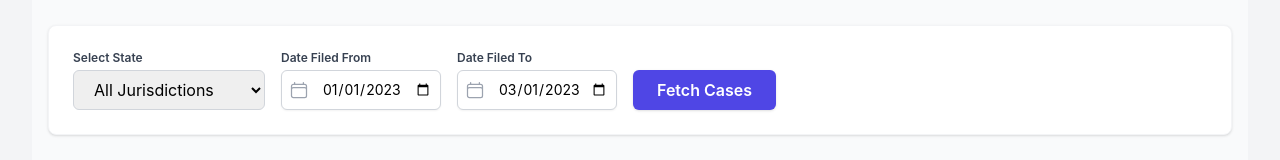
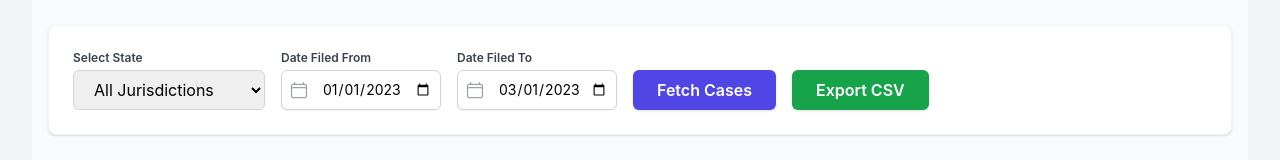
Before and after one commit to curleyjohn/depointel-frontend, a React (Create React App) app: page /cases in a window 1280 px wide. Shown: the part 195-355 px from the top of the page. Built offline with nearby package versions, Linux system fonts and the light colour scheme; no server answers.

Commit message:
Add Export CSV function to cases panel

```diff
--- a/src/pages/CaseDetails.tsx
+++ b/src/pages/CaseDetails.tsx
@@ -14,10 +14,14 @@ const CaseDetails: React.FC = () => {
   const [partiesDetails, setPartiesDetails] = useState<any>(null);
   const [loadingJudge, setLoadingJudge] = useState(false);
   const [loadingParties, setLoadingParties] = useState(false);
+  const [judgeError, setJudgeError] = useState<string | null>(null);
+  const [partiesError, setPartiesError] = useState<string | null>(null);
+  const [mainError, setMainError] = useState<string | null>(null);
 
   const handleFetchCaseDetails = useCallback(() => {
     if (!caseId) return;
     setIsLoading(true);
+    setMainError(null);
     getCaseById(caseId)
       .then(data => {
         setCase(data);
@@ -25,9 +29,15 @@ const CaseDetails: React.FC = () => {
         setRevealedFields({});
         setJudgeDetails(null);
         setPartiesDetails(null);
+        setJudgeError(null);
+        setPartiesError(null);
       })
       .catch(err => {
-        setError(err);
+        if (err.response?.status === 429 || err.response?.data?.is_ratelimited) {
+          setMainError('Too many requests in a day. Please try again tomorrow.');
+        } else {
+          setError(err);
+        }
         setCase(null);
       })
       .finally(() => {
@@ -44,10 +54,18 @@ const CaseDetails: React.FC = () => {
   const handleRevealJudge = async () => {
     if (!case_ || !case_.judge) return;
     setLoadingJudge(true);
+    setJudgeError(null);
     try {
       const data = await getJudgeDetails(case_.judge);
       setJudgeDetails(data);
       setRevealedFields(rf => ({ ...rf, judge: true }));
+    } catch (err: any) {
+      if (err.response?.status === 429 || err.response?.data?.is_ratelimited) {
+        setJudgeError('Too many requests in a day. Please try again tomorrow.');
+        setRevealedFields(rf => ({ ...rf, judge: true }));
+      } else {
+        setJudgeError('Failed to fetch judge details.');
+      }
     } finally {
       setLoadingJudge(false);
     }
@@ -56,14 +74,32 @@ const CaseDetails: React.FC = () => {
   const handleRevealParties = async () => {
     if (!case_ || !case_.parties) return;
     setLoadingParties(true);
+    setPartiesError(null);
     try {
       const data = await getPartiesDetails(case_.parties);
       setPartiesDetails(data);
       setRevealedFields(rf => ({ ...rf, parties: true }));
+    } catch (err: any) {
+      if (err.response?.status === 429 || err.response?.data?.is_ratelimited) {
+        setPartiesError('Too many requests in a day. Please try again tomorrow.');
+        setRevealedFields(rf => ({ ...rf, parties: true }));
+      } else {
+        setPartiesError('Failed to fetch parties details.');
+      }
     } finally {
       setLoadingParties(false);
     }
   };
+
+  if (mainError) {
+    return (
+      <div className="bg-white shadow rounded-lg p-6">
+        <div className="text-center py-4">
+          <span className="text-red-500 font-semibold">{mainError}</span>
+        </div>
+      </div>
+    );
+  }
 
   if (isLoading) {
     return (
@@ -185,7 +221,9 @@ const CaseDetails: React.FC = () => {
           <div>
             <h3 className="text-sm font-medium text-gray-500">Judge</h3>
             <div className="mt-1 text-sm text-gray-900 break-all flex flex-col gap-2">
-              {revealedFields.judge ? (
+              {judgeError ? (
+                <span className="text-red-500">{judgeError}</span>
+              ) : revealedFields.judge ? (
                 judgeDetails ? (
                   <>
                     {judgeDetails.fullname && <div><span className="font-semibold">Name:</span> {judgeDetails.fullname}</div>}
@@ -281,7 +319,9 @@ const CaseDetails: React.FC = () => {
           <div>
             <h3 className="text-sm font-medium text-gray-500">Parties</h3>
             <div className="mt-1 text-sm text-gray-900 break-all flex flex-col gap-2">
-              {revealedFields.parties ? (
+              {partiesError ? (
+                <span className="text-red-500">{partiesError}</span>
+              ) : revealedFields.parties ? (
                 partiesDetails ? (
                   <>
                     {/* Plaintiffs */}
--- a/src/pages/CaseList.tsx
+++ b/src/pages/CaseList.tsx
@@ -88,6 +88,92 @@ const CaseList: React.FC = () => {
       });
   };
 
+  const handleExportCSV = () => {
+    if (!cases.length) return;
+
+    // Define CSV headers
+    const headers = [
+      'Case Name',
+      'Case Number',
+      'Court Type',
+      'Court Code',
+      'Court',
+      'Filing Courthouse',
+      'County',
+      'State',
+      'Type',
+      'Category',
+      'Practice Area',
+      'Matter Type',
+      'Case Outcome',
+      'Verdict',
+      'Time to First CMC',
+      'Time to First Dismissal',
+      'Case Cycle Time',
+      'Filing Date',
+      'Last Updated',
+      'Last Refreshed',
+      'Federal Case',
+      'Causes of Action',
+      'Complaint Overview'
+    ];
+
+    // Convert cases to CSV rows
+    const csvRows = cases.map(case_ => [
+      case_.name || '',
+      case_.case || '',
+      case_.court_type || '',
+      case_.court_code || '',
+      case_.court || '',
+      case_.filing_courthouse || '',
+      case_.county || '',
+      case_.state?.toUpperCase() || '',
+      case_.type || '',
+      case_.category || '',
+      case_.practice_area || '',
+      case_.matter_type || '',
+      case_.case_outcome_type || '',
+      case_.verdict || '',
+      case_.time_to_first_cmc || '',
+      case_.time_to_first_dismissal || '',
+      case_.case_cycle_time || '',
+      case_.filing_date || '',
+      case_.case_last_updated || '',
+      case_.last_refreshed || '',
+      case_.is_federal ? 'Yes' : 'No',
+      case_.raw_causes_of_action || '',
+      case_.complaint_overview || ''
+    ]);
+
+    // Combine headers and rows
+    const csvContent = [
+      headers.join(','),
+      ...csvRows.map(row => row.map(cell => {
+        // Escape special characters and wrap in quotes if needed
+        const cellStr = String(cell).replace(/"/g, '""');
+        return cellStr.includes(',') ? `"${cellStr}"` : cellStr;
+      }).join(','))
+    ].join('\n');
+
+    // Format the filename
+    const stateStr = jurisdiction.length === 1 ? jurisdiction[0].toUpperCase() : 'ALL';
+    const dateFromStr = dateFrom.replace(/-/g, '');
+    const dateToStr = dateTo.replace(/-/g, '');
+    const currentDate = new Date().toISOString().split('T')[0].replace(/-/g, '');
+    const filename = `cases_${stateStr}_${dateFromStr}_${dateToStr}_${currentDate}.csv`;
+
+    // Create and download the file
+    const blob = new Blob([csvContent], { type: 'text/csv;charset=utf-8;' });
+    const link = document.createElement('a');
+    const url = URL.createObjectURL(blob);
+    link.setAttribute('href', url);
+    link.setAttribute('download', filename);
+    link.style.visibility = 'hidden';
+    document.body.appendChild(link);
+    link.click();
+    document.body.removeChild(link);
+  };
+
   // Helper to truncate and tooltip
   const renderCell = (value: any) => {
     if (typeof value === 'string' && value.length > 30) {
@@ -157,6 +243,13 @@ const CaseList: React.FC = () => {
                 </svg>
               ) : null}
               {isLoading ? 'Loading...' : 'Fetch Cases'}
+            </button>
+            <button
+              onClick={handleExportCSV}
+              className="h-10 px-6 py-2 bg-green-600 text-white font-semibold rounded-md shadow hover:bg-green-700 transition flex items-center justify-center"
+              disabled={!cases.length}
+            >
+              Export CSV
             </button>
           </div>
         </div>
```
